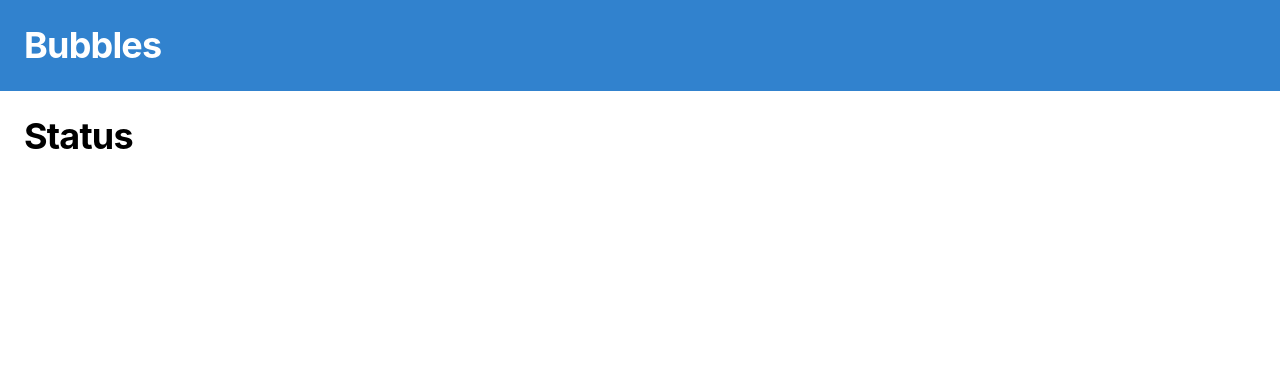
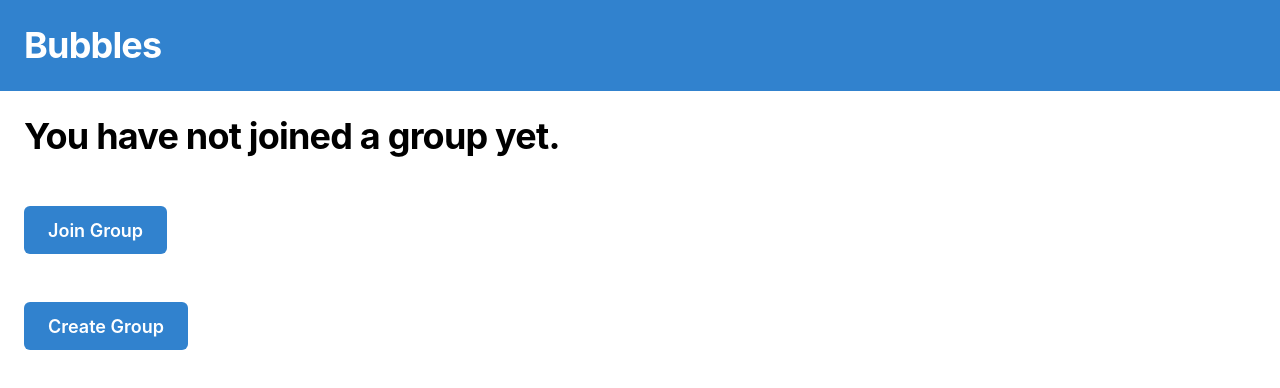
Before and after one commit to rithikgavvala/bubbles-app, a React (Create React App) app in the folder client/: page /group in a window 1280 px wide. Shown: the top 388 px of the page. Built offline with nearby package versions, Linux system fonts and the light colour scheme.

Commit message:
group page ui finished

```diff
--- a/client/src/App.css
+++ /dev/null
@@ -1,38 +0,0 @@
-.App {
-  text-align: center;
-}
-
-.App-logo {
-  height: 40vmin;
-  pointer-events: none;
-}
-
-@media (prefers-reduced-motion: no-preference) {
-  .App-logo {
-    animation: App-logo-spin infinite 20s linear;
-  }
-}
-
-.App-header {
-  background-color: #282c34;
-  min-height: 100vh;
-  display: flex;
-  flex-direction: column;
-  align-items: center;
-  justify-content: center;
-  font-size: calc(10px + 2vmin);
-  color: white;
-}
-
-.App-link {
-  color: #61dafb;
-}
-
-@keyframes App-logo-spin {
-  from {
-    transform: rotate(0deg);
-  }
-  to {
-    transform: rotate(360deg);
-  }
-}
--- a/client/src/App.tsx
+++ /dev/null
@@ -1,18 +0,0 @@
-import React from 'react';
-import './App.css';
-
-import { BrowserRouter as Router, Route } from "react-router-dom";
-import ParentContainer from './components/ParentContainer';
-
-
-const App: React.FC = () => {
-  return (
-    <Router>
-        <Route  path='/' component={ParentContainer}/>
-    </Router>
-
-
-  );
-}
-
-export default App;
--- /dev/null
+++ b/client/src/components/GroupPage.tsx
@@ -0,0 +1,59 @@
+import React from 'react';
+import Header from './Header';
+import { Flex, Heading, Button, Box } from '@chakra-ui/react';
+
+
+const ParentContainer: React.FC = () => {
+    return(
+        <>
+            <Box minH="100%">
+                <Header />
+                <Flex
+                    as="nav"
+                    align="center"
+                    justify="space-between"
+                    wrap="wrap"
+                    padding="1.5rem"
+                    bg="white"
+                    color="black"
+                    height="100%"
+                >
+                    <Flex align="center" mr={5} height="100%">
+                    <Heading as="h1" letterSpacing={'-.05rem'}>
+                        You have not joined a group yet.
+                    </Heading>
+                    </Flex>
+
+                </Flex>
+                <Flex
+                    padding="1.5rem"
+
+                >
+                        <Button bg="#3182CE" color="white" size="lg" >
+                        Join Group
+                    </Button>
+
+                </Flex>
+                <Flex
+                    padding="1.5rem"
+                >
+
+
+                <Button bg="#3182CE" color="white" size="lg">
+                                        Create Group
+                                    </Button>
+
+                </Flex>
+
+
+
+            </Box>
+        </>
+
+
+    );
+
+
+}
+
+export default ParentContainer;
--- a/client/src/components/Header.tsx
+++ b/client/src/components/Header.tsx
@@ -23,6 +23,7 @@ const Header: React.FC = () => {
           <Heading as="h1" letterSpacing={'-.05rem'}>
             Bubbles
           </Heading>
+
         </Flex>
       </Flex>
     );
--- a/client/src/index.tsx
+++ b/client/src/index.tsx
@@ -1,19 +1,35 @@
 import React from 'react';
 import ReactDOM from 'react-dom';
 import './index.css';
-import App from './App';
+// import App from './App';
 import { ChakraProvider } from '@chakra-ui/react';
+import { BrowserRouter as Router, Route, Switch } from "react-router-dom";
+import ParentContainer from './components/ParentContainer';
+import GroupPage from './components/GroupPage';
+
+
+const routing = (
+
+  <React.StrictMode>
+  <ChakraProvider>
+    <Router>
+      <Switch>
+        <Route exact  path='/' component={ParentContainer}/>
+        <Route  exact path='/group' component={GroupPage}/>
+        </Switch>
+
+    </Router>
+
+
+
+  </ChakraProvider>
+
+</React.StrictMode>
+)
 
 
 ReactDOM.render(
-  <React.StrictMode>
-    <ChakraProvider>
-      <App />
-
-
-    </ChakraProvider>
-
-  </React.StrictMode>,
+  routing,
   document.getElementById('root')
 );
 
```
Also changed, not shown: 1 other file (tests, documents, lock files or other folders).
